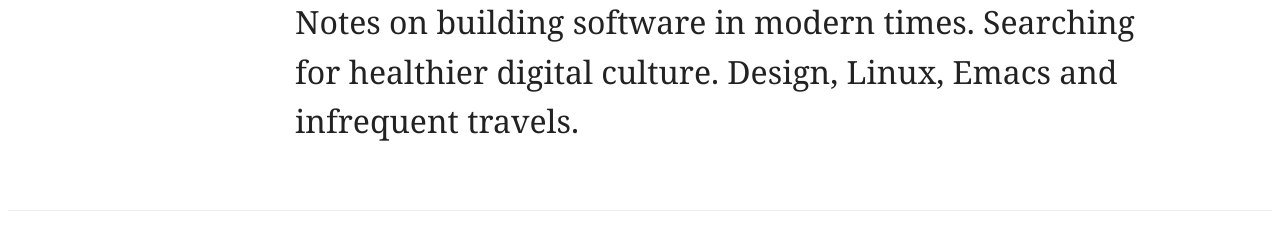
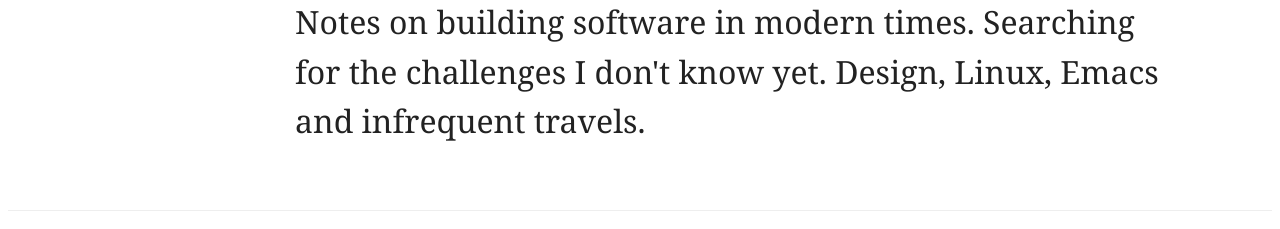
Before and after one commit to azer/homepage, a Gatsby site: page /journal in a window 1280 px wide. Shown: the part 161-390 px from the top of the page. Built offline with nearby package versions, Linux system fonts and the light colour scheme; Gatsby itself is replaced by a stand-in of ours; some packages are replaced by stand-ins of ours.

Commit message:
Update journal title

```diff
--- a/src/pages/journal.js
+++ b/src/pages/journal.js
@@ -26,8 +26,9 @@
         image="https://cldup.com/go95bqT7sK.jpg"
       >
         <PageHeader image="https://cldup.com/D2xxKswINR.png">
-          Notes on building software in modern times. Searching for healthier
-          digital culture. Design, Linux, Emacs and infrequent travels.
+          Notes on building software in modern times. Searching for the
+          challenges I don't know yet. Design, Linux, Emacs and infrequent
+          travels.
         </PageHeader>
 
         {this.renderRecentlyPosted(
```
